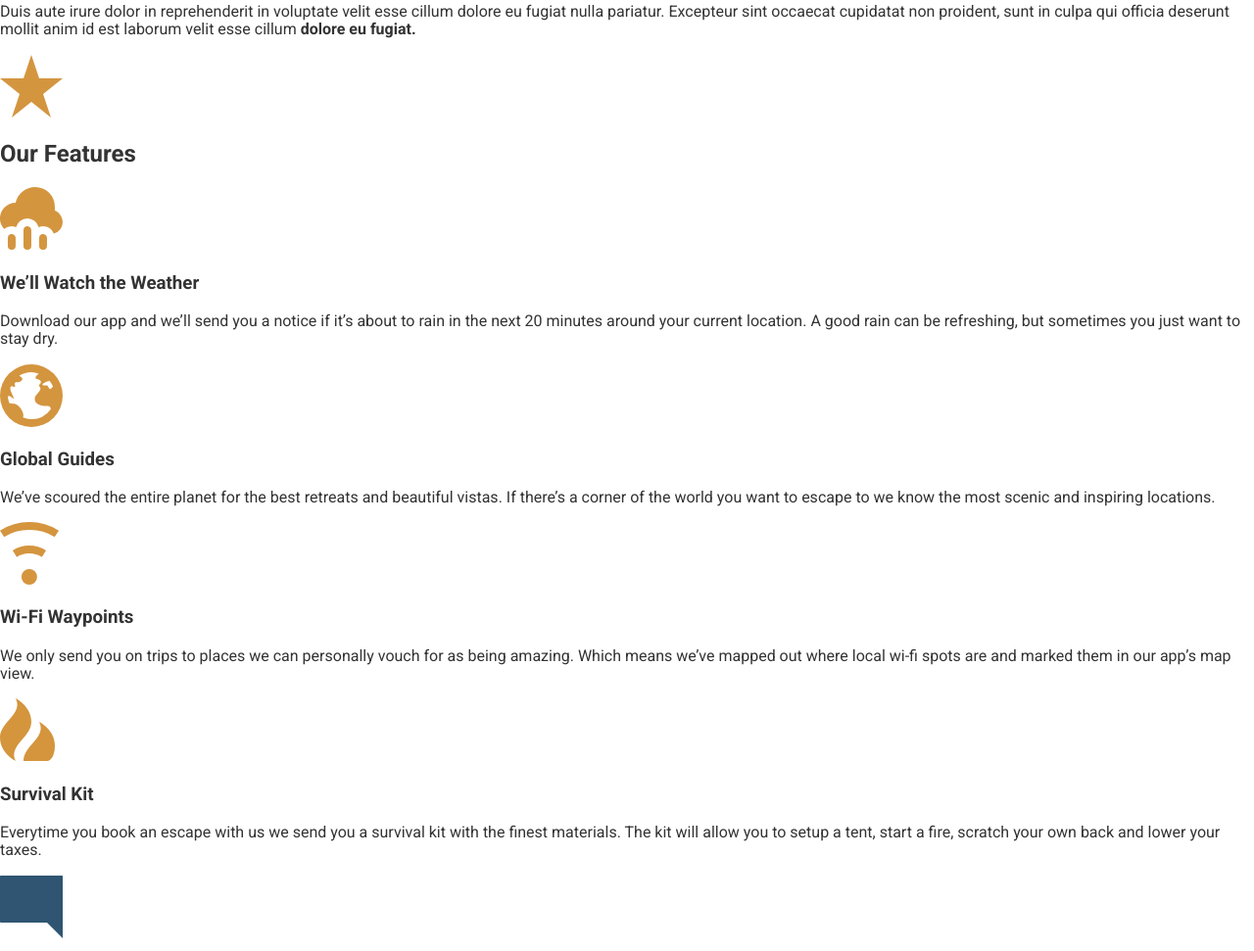
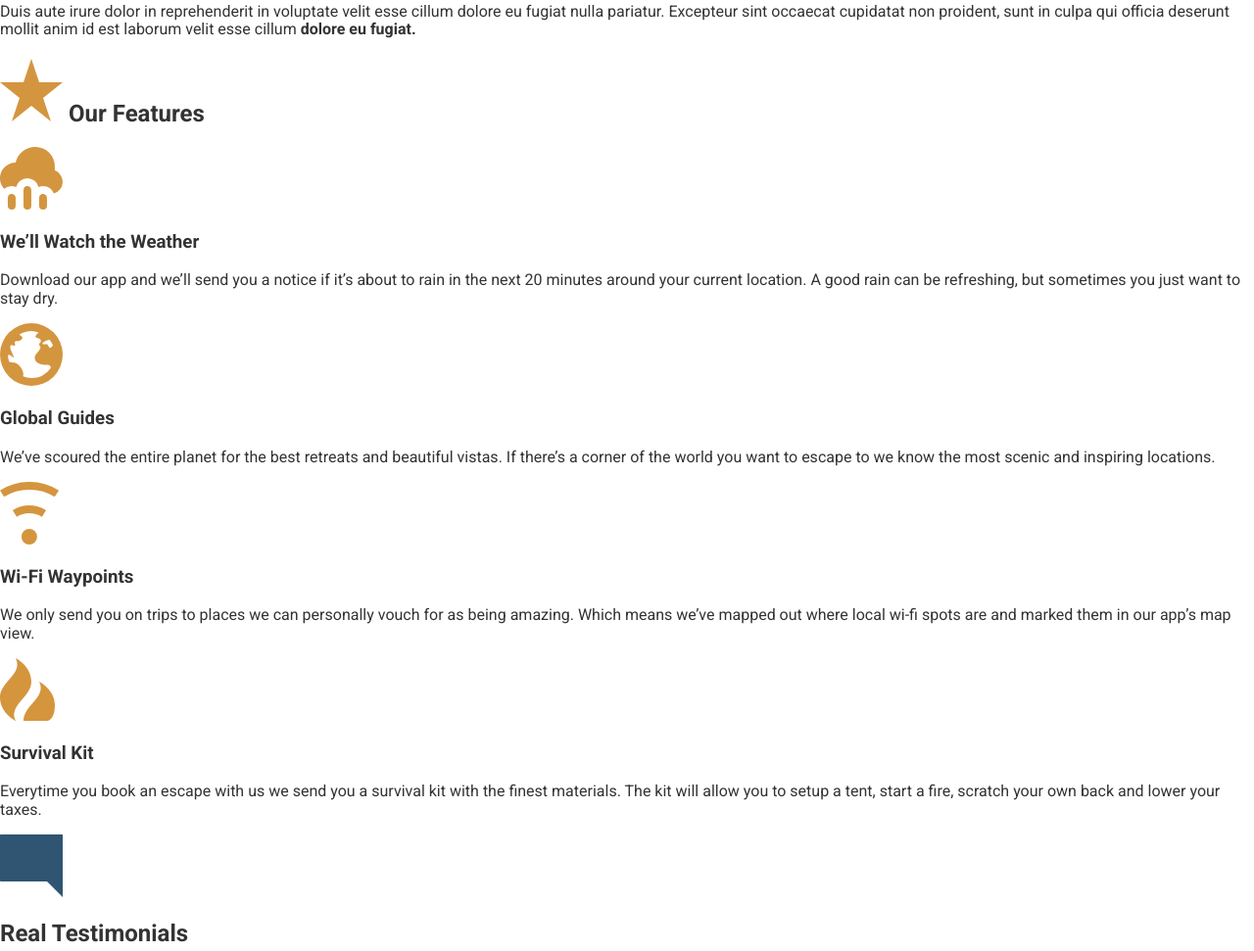
Before and after one commit to arielhsite/travel-site, a website: page index.html in a window 1280 px wide. Shown: the part 2019-2990 px from the top of the page at 98% size. Drawn offline with Linux system fonts and the light colour scheme.

Commit message:
completed our features section

```diff
--- /dev/null
+++ b/assets/styles/modules/_feature-item.css
@@ -0,0 +1,43 @@
+.feature-item{
+    position: relative;
+
+    padding-bottom: 2.5rem;
+
+    @mixin atSmall{
+        padding-left: 94px;
+    }
+
+    &__icon {
+        display: block;
+        margin: 0 auto;
+
+        @mixin atSmall{
+            position: absolute;
+            left: 0;
+        }
+    }
+
+    &__title{
+        font-size: 1.6rem;
+        font-weight: 300;
+        margin: 0 0 1.2rem;
+        padding-top: 1.2rem;
+        text-align: center;
+
+        @mixin atSmall{
+            text-align: left;
+            font-size: 1.875rem;
+            margin: 0 0 1.5rem;
+            padding-top: 0;
+        }
+    }
+
+    p {
+        color: #fff;
+    }
+
+    h3 {
+        margin-top: 0;
+    }
+
+}
--- a/assets/styles/modules/_generic-content-container.css
+++ b/assets/styles/modules/_generic-content-container.css
@@ -4,6 +4,7 @@
         font-weight: 300;
         line-height: 1.65rem;
         color: $mainBlue;
+        margin: 0 0 1.8rem 0;
 
         @mixin atSmall {
             font-size: 1.1rem;
--- /dev/null
+++ b/assets/styles/modules/_section-title.css
@@ -0,0 +1,30 @@
+.section-title{
+    font-size: 2.55rem;
+    font-weight: 300;
+    text-align: center;
+
+    @mixin atSmall{
+        font-size: 3.75rem;
+    }
+
+    strong {
+        font-weight: 500;
+    }
+
+    &__icon {
+        display: block;
+        margin: 0 auto;
+        margin-bottom:  .6rem;
+
+        @mixin atSmall{
+            display: inline-block;
+            margin: 0 0 0 2.5rem;
+        }
+    }
+
+    span {
+        display: inline-block;
+        border: solid 1px red;
+        margin-bottom: -40px;
+    }
+}
--- a/assets/styles/styles.css
+++ b/assets/styles/styles.css
@@ -9,6 +9,8 @@
 @import 'modules/_headline';
 @import 'modules/_row';
 @import 'modules/_generic-content-container';
+@import 'modules/_section-title';
+@import 'modules/_feature-item';
 
 * {
     box-sizing: border-box;
--- a/index.html
+++ b/index.html
@@ -66,27 +66,43 @@
   </div>
   <div id="features" class="page-section page-section--blue">
     <div class="wrapper">
-      <img src="assets/images/icons/star.svg">
-      <h2>Our Features</h2>
 
-      <img src="assets/images/icons/rain.svg">
-      <h3>We&rsquo;ll Watch the Weather</h3>
-      <p>Download our app and we&rsquo;ll send you a notice if it&rsquo;s about to rain in the next 20 minutes around your current location. A good rain can be refreshing, but sometimes you just want to stay dry.</p>
+      <h2 class="section-title">
+        <img class="section-title__icon" src="assets/images/icons/star.svg">
+        Our <strong>Features</strong></h2>
 
-      <img src="assets/images/icons/globe.svg">
-      <h3>Global Guides</h3>
-      <p>We&rsquo;ve scoured the entire planet for the best retreats and beautiful vistas. If there&rsquo;s a corner of the world you want to escape to we know the most scenic and inspiring locations.</p>
+        <div class="row generic-content-container">
+          <div class="row_medium_6">
+              <div class="feature-item">
+                <img class="feature-item__icon" src="assets/images/icons/rain.svg">
+                <h3 class="feature-item__title">We&rsquo;ll Watch the Weather</h3>
+                <p>Download our app and we&rsquo;ll send you a notice if it&rsquo;s about to rain in the next 20 minutes around your current location. A good rain can be refreshing, but sometimes you just want to stay dry.</p>
+              </div>
 
-      <img src="assets/images/icons/wifi.svg">
-      <h3>Wi-Fi Waypoints</h3>
-      <p>We only send you on trips to places we can personally vouch for as being amazing. Which means we&rsquo;ve mapped out where local wi-fi spots are and marked them in our app&rsquo;s map view.</p>
+            <div class="feature-item">
+              <img class="feature-item__icon" src="assets/images/icons/globe.svg">
+              <h3 class="feature-item__title">Global Guides</h3>
+              <p>We&rsquo;ve scoured the entire planet for the best retreats and beautiful vistas. If there&rsquo;s a corner of the world you want to escape to we know the most scenic and inspiring locations.</p>
+            </div>
+          </div>
 
-      <img src="assets/images/icons/fire.svg">
-      <h3>Survival Kit</h3>
-      <p>Everytime you book an escape with us we send you a survival kit with the finest materials. The kit will allow you to setup a tent, start a fire, scratch your own back and lower your taxes.</p>
-    </div>
+          <div class="row_medium_6">
+            <div class="feature-item">
+              <img class="feature-item__icon" src="assets/images/icons/wifi.svg">
+              <h3 class="feature-item__title">Wi-Fi Waypoints</h3>
+              <p>We only send you on trips to places we can personally vouch for as being amazing. Which means we&rsquo;ve mapped out where local wi-fi spots are and marked them in our app&rsquo;s map view.</p>
+            </div>
+
+            <div class="feature-item">
+              <img class="feature-item__icon" src="assets/images/icons/fire.svg">
+              <h3 class="feature-item__title">Survival Kit</h3>
+              <p>Everytime you book an escape with us we send you a survival kit with the finest materials. The kit will allow you to setup a tent, start a fire, scratch your own back and lower your taxes.</p>
+            </div>
+
+          </div>
+        </div>
+       </div>
   </div>
-
   <div id="testimonials" class="page-section">
     <img src="assets/images/icons/comment.svg">
     <h2>Real Testimonials</h2>
```
Also changed, not shown: assets/styles/modules/_row.css (line endings or trailing spaces).
